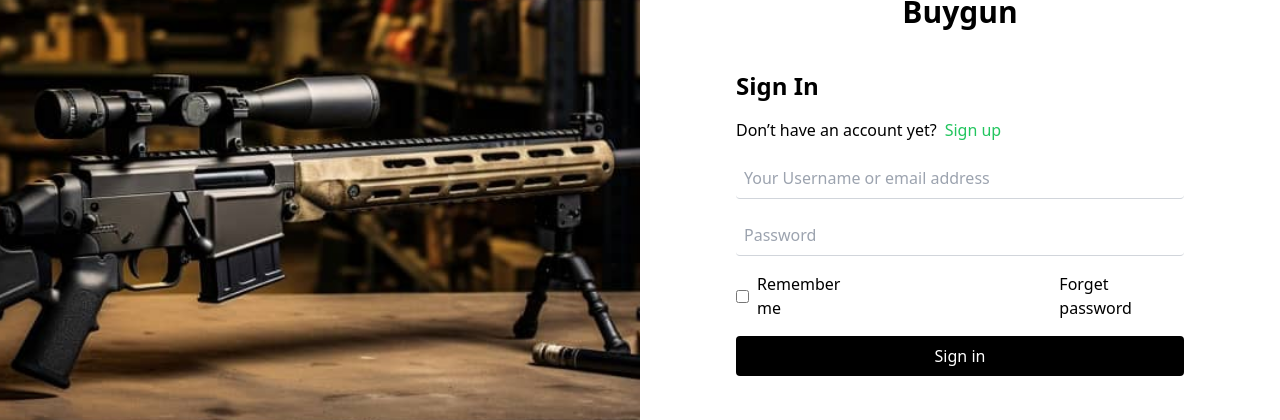
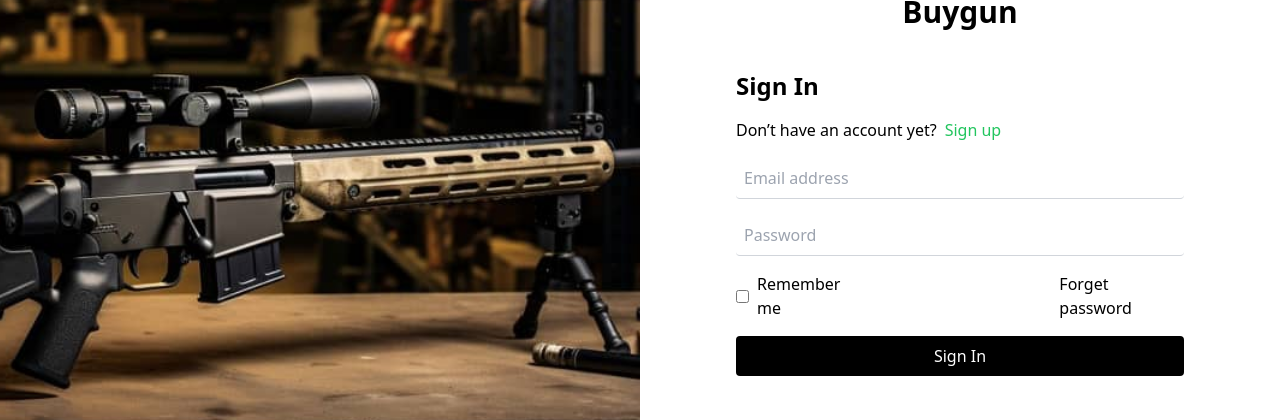
Before and after one commit to khaymanii/BuyGun, a React (Vite) app: page /signin in a window 1280 px wide. Shown: the part 199-619 px from the top of the page. Built offline with nearby package versions, Linux system fonts and the light colour scheme; no server answers.

Commit message:
finished logic

```diff
--- a/src/components/Footer.tsx
+++ b/src/components/Footer.tsx
@@ -3,7 +3,7 @@
     <div className="bg-black text-white mt-16 -mb-10">
       <div className="mx-auto max-w-screen-xl space-y-8 px-4 py-16 lg:space-y-16">
         <div className="sm:flex sm:items-center sm:justify-between">
-          <h2 className="text-3xl font-semibold">Buygun</h2>
+          <h2 className="lg:text-3xl text-2xl font-semibold">Buygun</h2>
           <ul className="mt-8 flex justify-start gap-6 sm:mt-0 sm:justify-end text-white">
             <li>
               <a
--- a/src/components/Navbar.tsx
+++ b/src/components/Navbar.tsx
@@ -1,10 +1,13 @@
 import { useState, useRef, useEffect } from "react";
-import { FaBars, FaTimes, FaUserCircle, FaSearch } from "react-icons/fa";
+import { FaBars, FaTimes, FaUserCircle } from "react-icons/fa";
 import { FaCartShopping } from "react-icons/fa6";
 import { FaYoutube, FaFacebook, FaInstagram } from "react-icons/fa6";
 import { Link } from "react-router-dom";
+import { useAuth } from "../context/AuthContext";
 
 function Navbar() {
+  const { currentUser, loading } = useAuth();
+
   const [isMenuOpen, setIsMenuOpen] = useState(false);
   const [isScrolled, setIsScrolled] = useState(false);
 
@@ -26,6 +29,11 @@
     return () => window.removeEventListener("scroll", handleScroll);
   }, []);
 
+  // Show loading state while waiting for auth state
+  if (loading) {
+    return <div>Loading...</div>;
+  }
+
   return (
     <nav
       className={`bg-white max-w-7xl mx-auto py-4 flex items-center justify-between px-2 sm:px-4 sticky top-0 z-50
@@ -41,7 +49,7 @@
         >
           <div className="flex flex-col gap-5">
             <div className="flex items-center justify-between">
-              <h2 className="text-3xl font-semibold">Buygun</h2>
+              <h2 className="lg:text-3xl text-2xl font-semibold">Buygun</h2>
               <button onClick={toggleMenu} className="text-5xl">
                 ×
               </button>
@@ -84,8 +92,8 @@
               <div className="flex flex-row items-center justify-between">
                 <span className="text-[15px] font-semibold">Cart</span>
                 <div className="flex flex-row items-center">
-                  <FaCartShopping className="text-2xl mr-2" />
-                  <span className="text-sm bg-gray-300 rounded-full px-2">
+                  <FaCartShopping className="text-2xl mr-1" />
+                  <span className="text-sm bg-red-500 w-5 h-5 text-center flex items-center justify-center rounded-full  text-white">
                     2
                   </span>
                 </div>
@@ -94,7 +102,7 @@
 
             {/* Sign In Button */}
             <button className="w-full mt-5 py-2 bg-black text-white font-semibold rounded-md">
-              Sign In
+              <Link to="/signin">Sign In</Link>
             </button>
 
             {/* Social Media Links */}
@@ -109,7 +117,7 @@
 
       {/* Logo Section */}
       <div className="flex items-center">
-        <a href="/" className="text-3xl font-semibold">
+        <a href="/" className="lg:text-3xl text-2xl font-semibold">
           Buygun
         </a>
       </div>
@@ -143,10 +151,25 @@
       </ul>
 
       {/* Icons Section */}
-      <div className="flex items-center gap-6">
-        <FaSearch className="text-xl" />
-        <FaUserCircle className="text-xl" />
-        <FaCartShopping className="text-xl" />
+      <div className="flex items-center gap-4">
+        <div className="flex items-center gap-1">
+          <FaCartShopping className="text-xl" />
+          <span className="text-sm bg-red-500 w-5 h-5 text-center flex items-center justify-center rounded-full text-white">
+            2
+          </span>
+        </div>
+
+        <div className="flex items-center gap-1">
+          {" "}
+          <FaUserCircle className="text-xl" />
+          {currentUser ? (
+            <p className="text-sm">
+              {currentUser.displayName || currentUser.email}!
+            </p>
+          ) : (
+            <p className="text-sm">Ken</p>
+          )}
+        </div>
       </div>
 
       {/* Mobile Menu Button */}
--- a/src/main.tsx
+++ b/src/main.tsx
@@ -1,14 +1,18 @@
-import { StrictMode } from 'react'
-import { createRoot } from 'react-dom/client'
-import { BrowserRouter } from 'react-router-dom'
-import App from './App.tsx'
-import './index.css'
+import { StrictMode } from "react";
+import { createRoot } from "react-dom/client";
+import { BrowserRouter } from "react-router-dom";
+import App from "./App.tsx";
+import "./index.css";
+import { AuthProvider } from "./context/AuthContext.tsx";
 
-createRoot(document.getElementById('root')!).render(
-
+createRoot(document.getElementById("root")!).render(
   <StrictMode>
-     <BrowserRouter >
-    <App />
-    </BrowserRouter>,
+    <BrowserRouter>
+      <AuthProvider>
+        {" "}
+        <App />
+      </AuthProvider>
+    </BrowserRouter>
+    ,
   </StrictMode>
-)
+);
--- a/src/pages/Signin.tsx
+++ b/src/pages/Signin.tsx
@@ -1,7 +1,27 @@
-import { Link } from "react-router-dom";
+import { Link, useNavigate } from "react-router-dom";
 import SignupImage from "/assets/images/ak5.jpg";
+import { useAuth } from "../context/AuthContext";
+import { useState } from "react";
 
 function Signin() {
+  const { signIn, loading } = useAuth();
+  const navigate = useNavigate();
+  const [email, setEmail] = useState("");
+  const [password, setPassword] = useState("");
+  const [error, setError] = useState("");
+
+  const handleSubmit = async (e: React.FormEvent) => {
+    e.preventDefault();
+    setError(""); // Reset error message on submit
+
+    try {
+      await signIn(email, password);
+      navigate("/");
+    } catch (err) {
+      setError("Signin failed. Please check your credentials and try again.");
+      console.error("Error during signin:", err);
+    }
+  };
   return (
     <div className="flex h-screen tablet:flex-col lg:fixed">
       <div className="flex-1 items-center justify-center">
@@ -10,7 +30,10 @@
       <div className="flex-1 flex items-center justify-center">
         <div className="flex flex-col items-center gap-10 mobile:mt-5 mobile:gap-10 tablet:mt-3">
           <h2 className="text-3xl font-semibold">Buygun</h2>
-          <form className="w-4/4 max-w-md  space-y-4 mobile:px-4 mb-8">
+          <form
+            className="w-4/4 max-w-md  space-y-4 mobile:px-4 mb-8"
+            onSubmit={handleSubmit}
+          >
             <h2 className="text-2xl font-semibold">Sign In</h2>
             <div className="flex flex-row items-center gap-2">
               <span>Don’t have an account yet?</span>
@@ -20,14 +43,22 @@
             </div>
             <input
               type="text"
-              placeholder="Your Username or email address"
+              placeholder="Email address"
+              value={email}
+              onChange={(e) => setEmail(e.target.value)}
+              required
               className="w-full p-2 border-b border-b-gray-300 rounded ring-offset-0"
             />
             <input
               type="password"
               placeholder="Password"
+              value={password}
+              onChange={(e) => setPassword(e.target.value)}
+              required
               className="w-full p-2 border-b border-b-gray-300 rounded"
             />
+            {error && <p className="text-red-500 mt-1">{error}</p>}
+
             <div className="flex flex-row items-center gap-5">
               <div className="flex flex-row items-center gap-48 mobile:gap-10">
                 <div className="flex flex-row items-center gap-2">
@@ -37,13 +68,13 @@
                 <a href="#">Forget password</a>
               </div>
             </div>
-            <Link
-              to="/Landingpage"
+            <button
               type="submit"
               className="flex items-center justify-center w-full p-2 bg-black text-white rounded"
+              disabled={loading}
             >
-              Sign in
-            </Link>
+              {loading ? "Signing In..." : "Sign In"}
+            </button>
           </form>
         </div>
       </div>
--- a/src/pages/Signup.tsx
+++ b/src/pages/Signup.tsx
@@ -77,7 +77,7 @@
               required
               className="w-full p-2 border-b border-b-gray-300 rounded"
             />
-            {error && <p className="text-red-500 my-1">{error}</p>}
+            {error && <p className="text-red-500 mt-1">{error}</p>}
 
             <div className="flex flex-row items-center gap-5">
               <input type="checkbox" name="" id="" placeholder="checkbox" />
```
